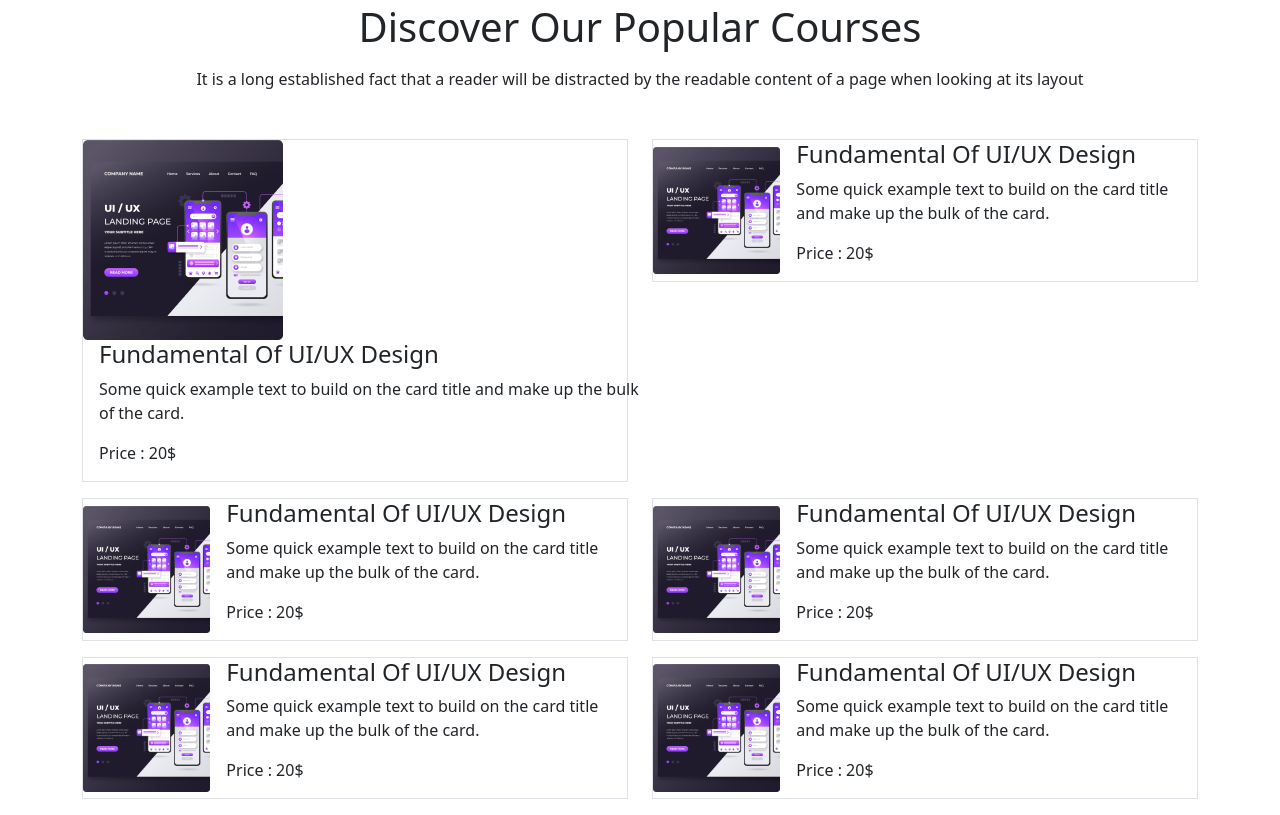
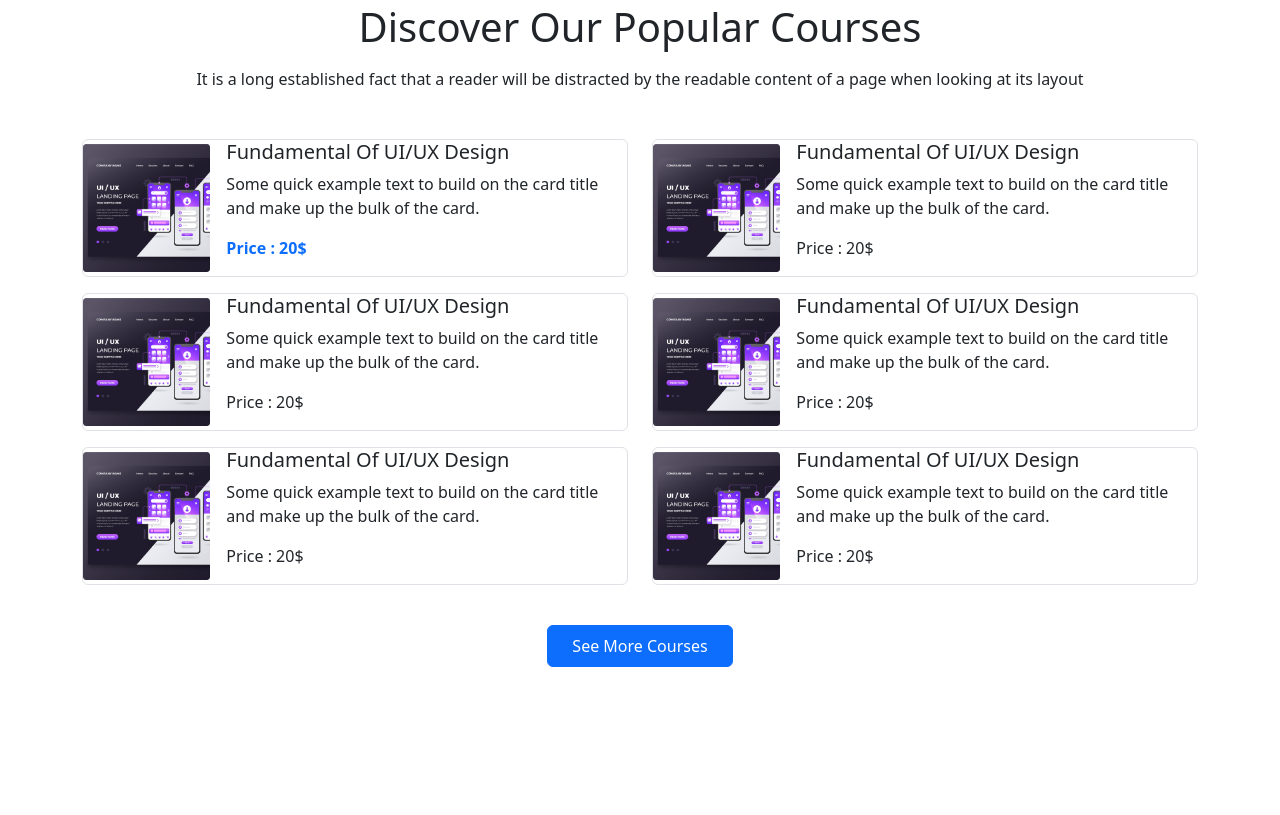
Before and after one commit to Rakibul-Hasan07/Rakib-Traning-Center, a plain HTML site: page index.html in a window 1280 px wide. Shown: the part 735-1550 px from the top of the page. After the commit the page ends 1426 px from the top, so only its background shows below. Drawn offline with nearby package versions, Linux system fonts and the light colour scheme.

Commit message:
Courses Added

```diff
--- a/index.html
+++ b/index.html
@@ -116,81 +116,151 @@
             <p>It is a long established fact that a reader will be distracted by the readable
                 content of a page when looking at its layout</p>
         </div>
-        <div class="row">
+        <!-- for mobile device  -->
+        <div class="row d-block d-md-none">
             <div class="col-lg-6 mb-3">
-                <div class="d-flex align-items-center border">
-                    <div class="row">
-                        <div class="col-12">
-                            <img class="img-fluid" src="images/course/course-1.png" alt="">
-                        </div>
-                        <div class="col-12 ms-3">
-                            <h4>Fundamental Of UI/UX Design</h4>
-                            <p>Some quick example text to build on the card title
-                                and make up the bulk of the card.</p>
-                            <p>Price : 20$</p>
-                        </div>
+                <div class="d-flex flex-column border">
+                    <div>
+                        <img class="img-fluid w-100" src="images/course/course-1.png" alt="">
+                    </div>
+                    <div class="ms-3 my-3">
+                        <h4 class="fw-bold">Fundamental Of UI/UX Design</h4>
+                        <p>Some quick example text to build on the card title
+                            and make up the bulk of the card.</p>
+                        <p class="text-primary fw-bold">Price : 20$</p>
+                    </div>
+                </div>
+                <div class="d-flex flex-column border">
+                    <div>
+                        <img class="img-fluid w-100" src="images/course/course-1.png" alt="">
+                    </div>
+                    <div class="ms-3 my-3">
+                        <h4 class="fw-bold">Fullstack Web Development </h4>
+                        <p>Some quick example text to build on the card title
+                            and make up the bulk of the card.</p>
+                        <p class="text-primary fw-bold">Price : 20$</p>
+                    </div>
+                </div>
+                <div class="d-flex flex-column border">
+                    <div>
+                        <img class="img-fluid w-100" src="images/course/course-1.png" alt="">
+                    </div>
+                    <div class="ms-3 my-3">
+                        <h4 class="fw-bold">Photography Basic Rules </h4>
+                        <p>Some quick example text to build on the card title
+                            and make up the bulk of the card.</p>
+                        <p class="text-primary fw-bold">Price : 20$</p>
+                    </div>
+                </div>
+                <div class="d-flex flex-column border">
+                    <div>
+                        <img class="img-fluid w-100" src="images/course/course-1.png" alt="">
+                    </div>
+                    <div class="ms-3 my-3">
+                        <h4 class="fw-bold">Javascript Basic to advanced</h4>
+                        <p>Some quick example text to build on the card title
+                            and make up the bulk of the card.</p>
+                        <p class="text-primary fw-bold">Price : 20$</p>
+                    </div>
+                </div>
+                <div class="d-flex flex-column border">
+                    <div>
+                        <img class="img-fluid w-100" src="images/course/course-1.png" alt="">
+                    </div>
+                    <div class="ms-3 my-3">
+                        <h4 class="fw-bold">Digital Marketing</h4>
+                        <p>Some quick example text to build on the card title
+                            and make up the bulk of the card.</p>
+                        <p class="text-primary fw-bold">Price : 20$</p>
+                    </div>
+                </div>
+                <div class="d-flex flex-column border">
+                    <div>
+                        <img class="img-fluid w-100" src="images/course/course-1.png" alt="">
+                    </div>
+                    <div class="ms-3 my-3">
+                        <h4 class="fw-bold">Motion Graphics</h4>
+                        <p>Some quick example text to build on the card title
+                            and make up the bulk of the card.</p>
+                        <p class="text-primary fw-bold">Price : 20$</p>
                     </div>
                 </div>
             </div>
-            <div class="col-lg-6 mb-3">
-                <div class="d-flex align-items-center border">
+        </div>
+        <!-- for desktop and tablet  -->
+        <div class="row row-cols-md-1 row-cols-lg-2">
+            <div class="d-none d-md-block mb-3">
+                <div class="d-flex align-items-center border rounded">
                     <div>
                         <img class="img-fluid" src="images/course/course-1.png" alt="">
                     </div>
                     <div class="ms-3">
-                        <h4>Fundamental Of UI/UX Design</h4>
+                        <h5>Fundamental Of UI/UX Design</h5>
+                        <p>Some quick example text to build on the card title
+                            and make up the bulk of the card.</p>
+                        <p class="text-primary fw-bold">Price : 20$</p>
+                    </div>
+                </div>
+            </div>
+            <div class="d-none d-md-block mb-3">
+                <div class="d-flex align-items-center border rounded">
+                    <div>
+                        <img class="img-fluid" src="images/course/course-1.png" alt="">
+                    </div>
+                    <div class="ms-3">
+                        <h5>Fundamental Of UI/UX Design</h4>
+                            <p>Some quick example text to build on the card title
+                                and make up the bulk of the card.</p>
+                            <p>Price : 20$</p>
+                    </div>
+                </div>
+            </div>
+            <div class="d-none d-md-block mb-3">
+                <div class="d-flex align-items-center border rounded">
+                    <div>
+                        <img class="img-fluid" src="images/course/course-1.png" alt="">
+                    </div>
+                    <div class="ms-3">
+                        <h5>Fundamental Of UI/UX Design</h5>
                         <p>Some quick example text to build on the card title
                             and make up the bulk of the card.</p>
                         <p>Price : 20$</p>
                     </div>
                 </div>
             </div>
-            <div class="col-lg-6 mb-3">
-                <div class="d-flex align-items-center border">
+            <div class="d-none d-md-block mb-3">
+                <div class="d-flex align-items-center border rounded">
                     <div>
                         <img class="img-fluid" src="images/course/course-1.png" alt="">
                     </div>
                     <div class="ms-3">
-                        <h4>Fundamental Of UI/UX Design</h4>
+                        <h5>Fundamental Of UI/UX Design</h5>
                         <p>Some quick example text to build on the card title
                             and make up the bulk of the card.</p>
                         <p>Price : 20$</p>
                     </div>
                 </div>
             </div>
-            <div class="col-lg-6 mb-3">
-                <div class="d-flex align-items-center border">
+            <div class="d-none d-md-block mb-3">
+                <div class="d-flex align-items-center border rounded">
                     <div>
                         <img class="img-fluid" src="images/course/course-1.png" alt="">
                     </div>
                     <div class="ms-3">
-                        <h4>Fundamental Of UI/UX Design</h4>
+                        <h5>Fundamental Of UI/UX Design</h5>
                         <p>Some quick example text to build on the card title
                             and make up the bulk of the card.</p>
                         <p>Price : 20$</p>
                     </div>
                 </div>
             </div>
-            <div class="col-lg-6 mb-3">
-                <div class="d-flex align-items-center border">
+            <div class="d-none d-md-block mb-3">
+                <div class="d-flex align-items-center border rounded">
                     <div>
                         <img class="img-fluid" src="images/course/course-1.png" alt="">
                     </div>
                     <div class="ms-3">
-                        <h4>Fundamental Of UI/UX Design</h4>
-                        <p>Some quick example text to build on the card title
-                            and make up the bulk of the card.</p>
-                        <p>Price : 20$</p>
-                    </div>
-                </div>
-            </div>
-            <div class="col-lg-6 mb-3">
-                <div class="d-flex align-items-center border">
-                    <div>
-                        <img class="img-fluid" src="images/course/course-1.png" alt="">
-                    </div>
-                    <div class="ms-3">
-                        <h4>Fundamental Of UI/UX Design</h4>
+                        <h5>Fundamental Of UI/UX Design</h5>
                         <p>Some quick example text to build on the card title
                             and make up the bulk of the card.</p>
                         <p>Price : 20$</p>
@@ -198,6 +268,9 @@
                 </div>
             </div>
         </div>
+       <div class="text-center">
+        <button class="btn btn-primary py-2 px-4 my-4">See More Courses</button>
+       </div>
     </section>
     <!-- our course item section end -->
     <script src="https://cdn.jsdelivr.net/npm/bootstrap@5.2.0/dist/js/bootstrap.bundle.min.js"
```
